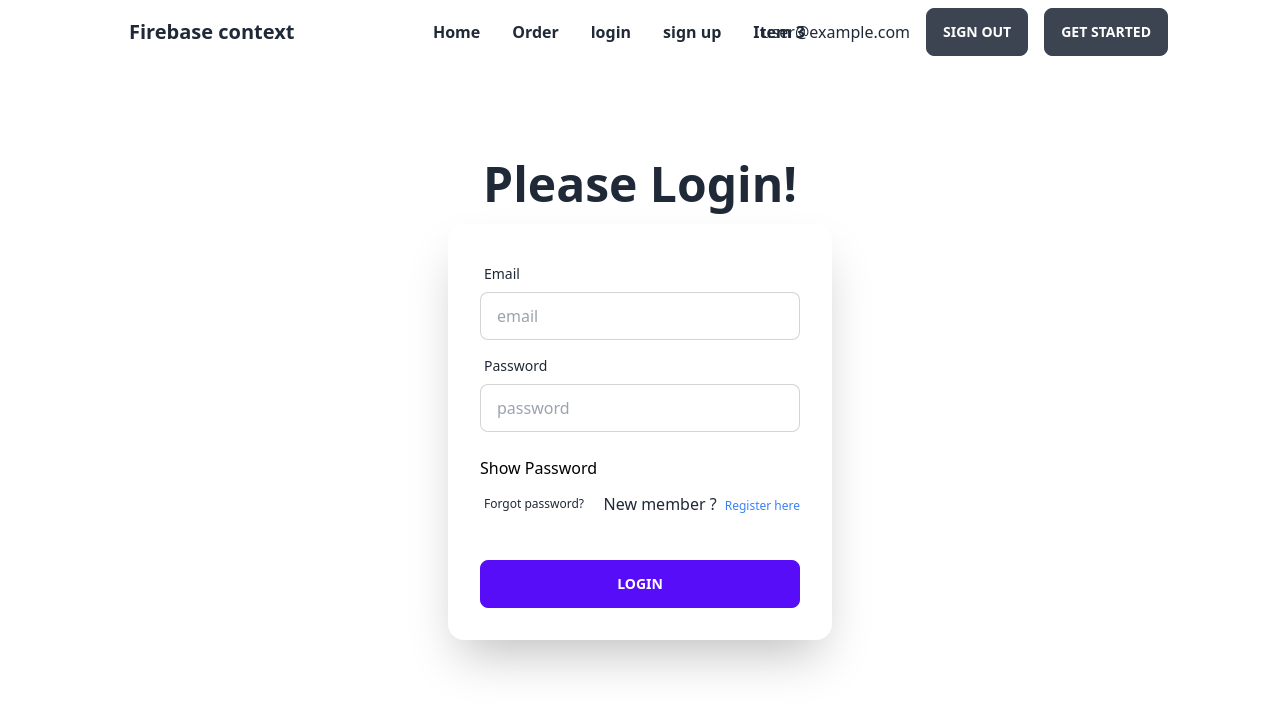
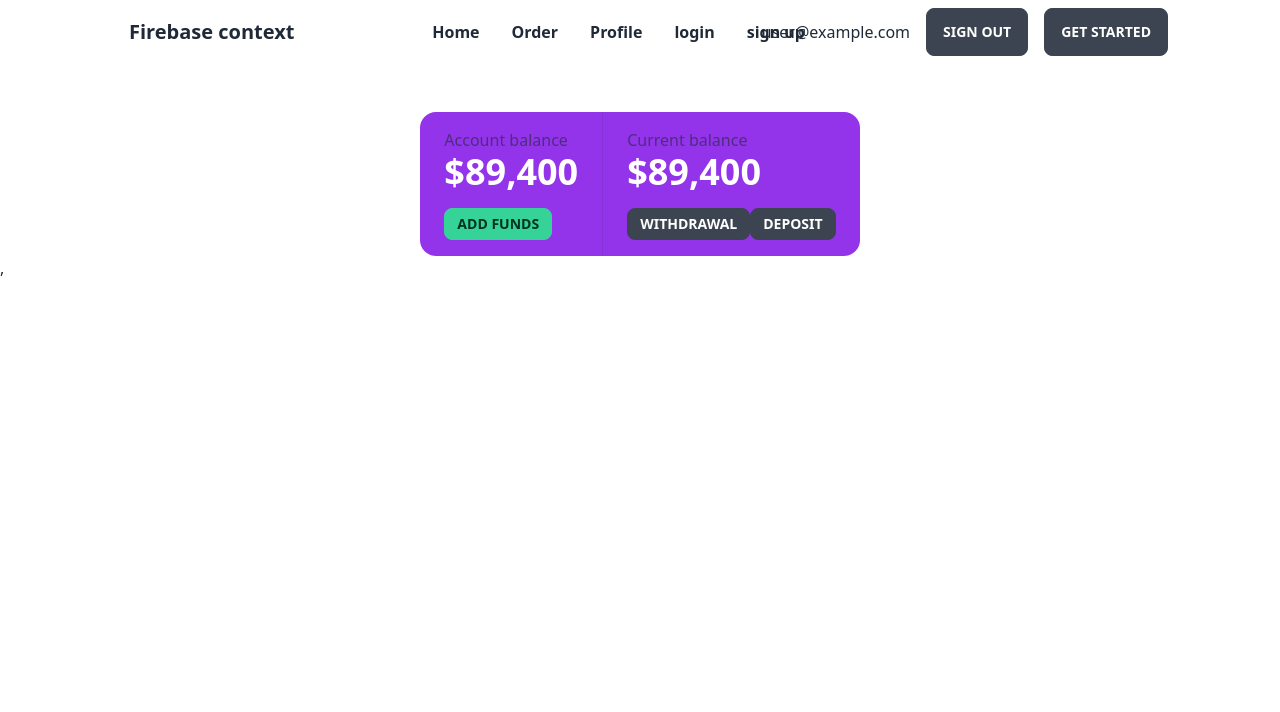
Before and after one commit to Abdullah149081/firebase-contex-api, a React (Vite) app: page /order in a window 1280 px wide. Before the commit this address led to /login. Shown: the top 712 px of the page. Built offline with nearby package versions, Linux system fonts and the light colour scheme; no server answers; sample sign-in values are in the browser's storage.

Commit message:
prifile hide private routes

```diff
--- a/src/components/Header/Header.jsx
+++ b/src/components/Header/Header.jsx
@@ -50,14 +50,16 @@ const Header = () => {
           <li>
             <Link to="/order">Order</Link>
           </li>
+          {users && (
+            <li>
+              <Link to="/profile">Profile</Link>
+            </li>
+          )}
           <li>
             <Link to="/login">login</Link>
           </li>
           <li>
             <Link to="/sign-up">sign up</Link>
-          </li>
-          <li>
-            <Link to="/">Item 3</Link>
           </li>
         </ul>
       </div>
--- a/src/components/Order/Order.jsx
+++ b/src/components/Order/Order.jsx
@@ -1,9 +1,30 @@
-import React from "react";
-
 const Order = () => {
   return (
-    <div>
-      <h2 className="text-center">Order Page</h2>
+    <div className=" flex justify-center mt-12">
+      <div className="stats bg-purple-600 text-primary-content ">
+        <div className="stat">
+          <div className="stat-title">Account balance</div>
+          <div className="stat-value">$89,400</div>
+          <div className="stat-actions">
+            <button type="button" className="btn btn-sm btn-success">
+              Add funds
+            </button>
+          </div>
+        </div>
+
+        <div className="stat">
+          <div className="stat-title">Current balance</div>
+          <div className="stat-value">$89,400</div>
+          <div className="stat-actions">
+            <button type="button" className="btn btn-sm">
+              Withdrawal
+            </button>
+            <button type="button" className="btn btn-sm">
+              deposit
+            </button>
+          </div>
+        </div>
+      </div>
     </div>
   );
 };
--- /dev/null
+++ b/src/components/Profile.jsx
@@ -0,0 +1,49 @@
+const Profile = () => {
+  return (
+    <div className=" flex justify-center mt-12">
+      <div className="stats shadow bg-lime-500 ">
+        <div className="stat">
+          <div className="stat-figure text-primary">
+            <svg xmlns="http://www.w3.org/2000/svg" fill="none" viewBox="0 0 24 24" className="inline-block w-8 h-8 stroke-current">
+              <path
+                strokeLinecap="round"
+                strokeLinejoin="round"
+                strokeWidth="2"
+                d="M4.318 6.318a4.5 4.5 0 000 6.364L12 20.364l7.682-7.682a4.5 4.5 0 00-6.364-6.364L12 7.636l-1.318-1.318a4.5 4.5 0 00-6.364 0z"
+              />
+            </svg>
+          </div>
+          <div className="stat-title">Total Likes</div>
+          <div className="stat-value text-primary">25.6K</div>
+          <div className="stat-desc">21% more than last month</div>
+        </div>
+
+        <div className="stat">
+          <div className="stat-figure text-secondary">
+            <svg xmlns="http://www.w3.org/2000/svg" fill="none" viewBox="0 0 24 24" className="inline-block w-8 h-8 stroke-current">
+              <path strokeLinecap="round" strokeLinejoin="round" strokeWidth="2" d="M13 10V3L4 14h7v7l9-11h-7z" />
+            </svg>
+          </div>
+          <div className="stat-title">Page Views</div>
+          <div className="stat-value text-secondary">2.6M</div>
+          <div className="stat-desc">21% more than last month</div>
+        </div>
+
+        <div className="stat">
+          <div className="stat-figure text-secondary">
+            <div className="avatar online">
+              <div className="w-16 rounded-full">
+                <img src="https://easydrawingguides.com/wp-content/uploads/2020/12/how-to-draw-a-crazy-character-featured-image-1200-579x1024.png" alt="online" />
+              </div>
+            </div>
+          </div>
+          <div className="stat-value">86%</div>
+          <div className="stat-title">Tasks done</div>
+          <div className="stat-desc text-secondary">31 tasks remaining</div>
+        </div>
+      </div>
+    </div>
+  );
+};
+
+export default Profile;
--- a/src/main.jsx
+++ b/src/main.jsx
@@ -4,6 +4,7 @@ import ReactDOM from "react-dom/client";
 import { createBrowserRouter, RouterProvider } from "react-router-dom";
 import Home from "./components/Home/Home";
 import Order from "./components/Order/Order";
+import Profile from "./components/Profile";
 import "./index.css";
 import Main from "./layout/Main";
 import Login from "./login/Login";
@@ -29,6 +30,14 @@ const router = createBrowserRouter([
         element: <Register />,
       },
       {
+        path: "/profile",
+        element: (
+          <PrivateRoutes>
+            <Profile />
+          </PrivateRoutes>
+        ),
+      },
+      {
         path: "/order",
         element: (
           <PrivateRoutes>
--- a/src/providers/AuthProvider.jsx
+++ b/src/providers/AuthProvider.jsx
@@ -9,6 +9,7 @@ const auth = getAuth(app);
 // children
 const AuthProvider = ({ children }) => {
   const [users, setUsers] = useState(null);
+  const [loading, setLoading] = useState(true);
 
   const createUser = (email, password) => {
     return createUserWithEmailAndPassword(auth, email, password);
@@ -23,6 +24,7 @@ const AuthProvider = ({ children }) => {
   useEffect(() => {
     const unsubscribe = onAuthStateChanged(auth, (currentUser) => {
       setUsers(currentUser);
+      setLoading(false);
     });
 
     return () => {
@@ -30,7 +32,7 @@ const AuthProvider = ({ children }) => {
     };
   }, []);
 
-  const authInfo = useMemo(() => ({ users, createUser, signInUser, logOut }), [users]); // 3rd
+  const authInfo = useMemo(() => ({ users, createUser, signInUser, logOut, loading }), [loading, users]); // 3rd
   // const authInfo = { users, createUser, signInUser };
 
   return <userContext.Provider value={authInfo}>{children}</userContext.Provider>; // 2nd {children}
--- a/src/routes/PrivateRoutes.jsx
+++ b/src/routes/PrivateRoutes.jsx
@@ -3,7 +3,16 @@ import { Navigate } from "react-router-dom";
 import { userContext } from "../providers/AuthProvider";
 
 const PrivateRoutes = ({ children }) => {
-  const { users } = useContext(userContext);
+  const { users, loading } = useContext(userContext);
+
+  if (loading) {
+    return (
+      <div className="flex justify-center h-screen items-center">
+        <progress className="progress w-56 " />;
+      </div>
+    );
+  }
+
   if (users) {
     return children;
   }
```
